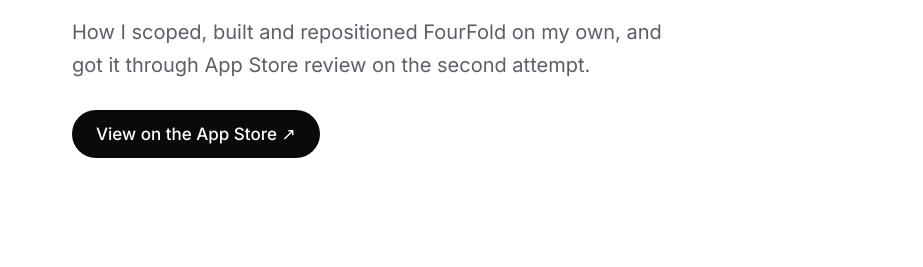
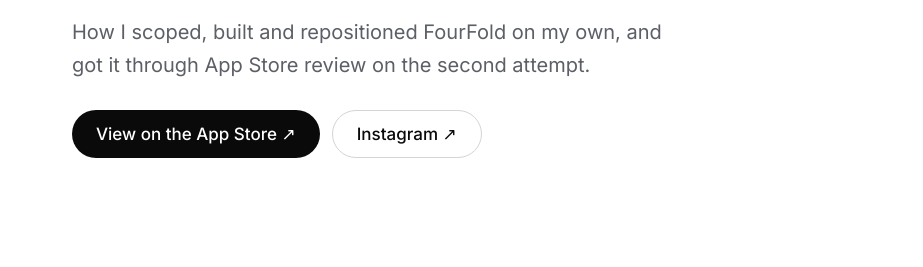
Before and after one commit to daphnetanlm/Portfolio, a plain HTML site: page fourfold.html in a window 1280 px wide. Shown: the part 471-738 px from the top of the page, 0-923 px from the left. Drawn offline with Linux system fonts and the light colour scheme.

Commit message:
Add Instagram link to FourFold case study

```diff
--- a/fourfold.html
+++ b/fourfold.html
@@ -32,7 +32,10 @@ a{color:#2F3CFF}a:hover{color:#1C26C4}
 <p style="margin: 0; font-family: 'JetBrains Mono', monospace; font-size: 13px; color: #2F3CFF">CASE STUDY · FOURFOLD</p>
 <h1 style="margin: 0; font-family: 'Inter Tight', sans-serif; font-weight: 500; font-size: clamp(2.5rem, 5vw, 4.25rem); line-height: 1.04; letter-spacing: -0.035em">From a rejected "brain dump" app to an approved journal and planner.</h1>
 <p style="margin: 0; max-width: 600px; font-size: 20px; color: #5C5F66">How I scoped, built and repositioned FourFold on my own, and got it through App Store review on the second attempt.</p>
-<a href="https://apps.apple.com/sg/app/fourfold-journal-planner/id6809665150" style="align-self: flex-start; display: inline-flex; align-items: center; min-height: 48px; padding: 0 24px; border-radius: 999px; background: #0A0A0B; color: #FFFFFF; font-weight: 500; text-decoration: none">View on the App Store ↗</a>
+<div style="display: flex; flex-wrap: wrap; gap: 12px">
+<a href="https://apps.apple.com/sg/app/fourfold-journal-planner/id6809665150" style="display: inline-flex; align-items: center; min-height: 48px; padding: 0 24px; border-radius: 999px; background: #0A0A0B; color: #FFFFFF; font-weight: 500; text-decoration: none">View on the App Store ↗</a>
+<a href="https://www.instagram.com/fourfold.app/" style="display: inline-flex; align-items: center; min-height: 48px; padding: 0 24px; border-radius: 999px; border: 1px solid #D4D4D8; color: #0A0A0B; font-weight: 500; text-decoration: none">Instagram ↗</a>
+</div>
 </div>
 <div style="flex: 1 1 280px; display: flex; justify-content: center">
 <video src="assets/fourfold-reel.mp4" poster="assets/fourfold-poster.jpg" autoplay muted loop playsinline controls preload="metadata" aria-label="FourFold product reel" style="width: 280px; aspect-ratio: 9 / 16; border-radius: 20px; background: #000000; display: block"></video>
```
